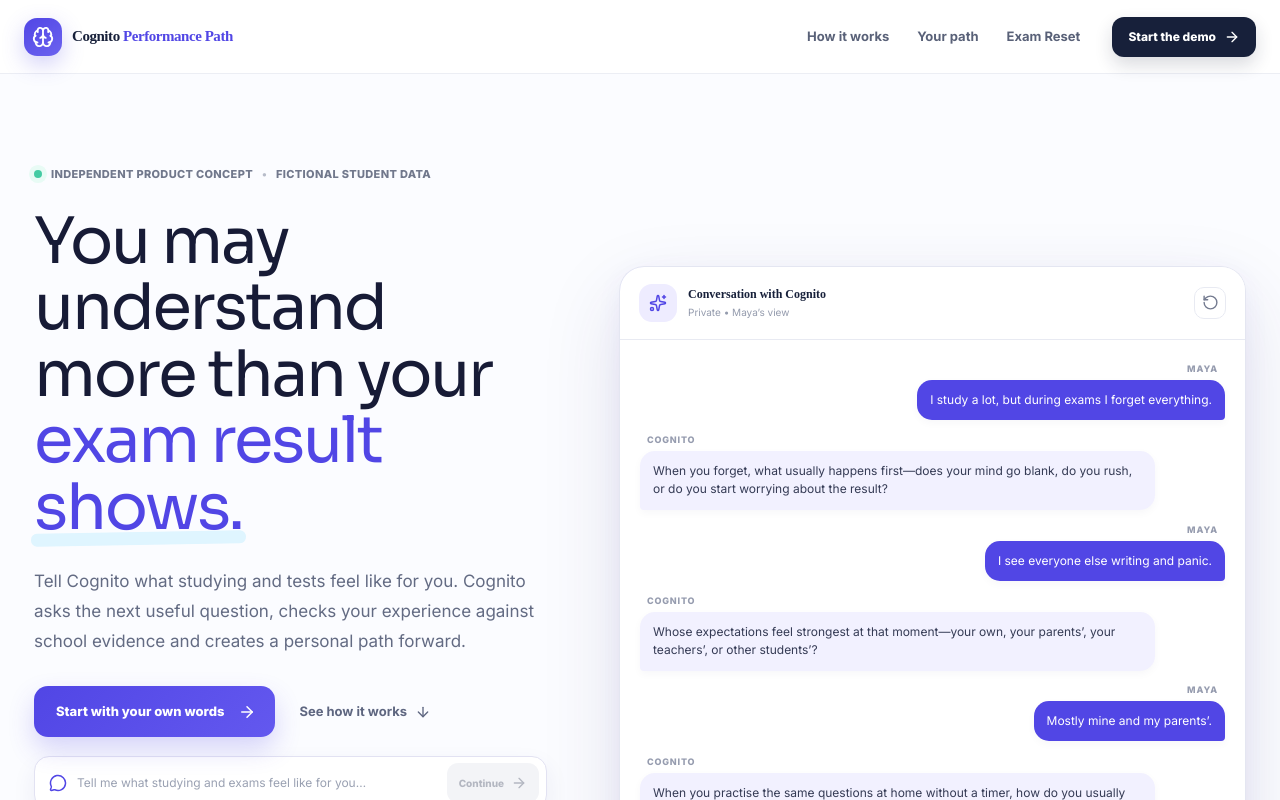
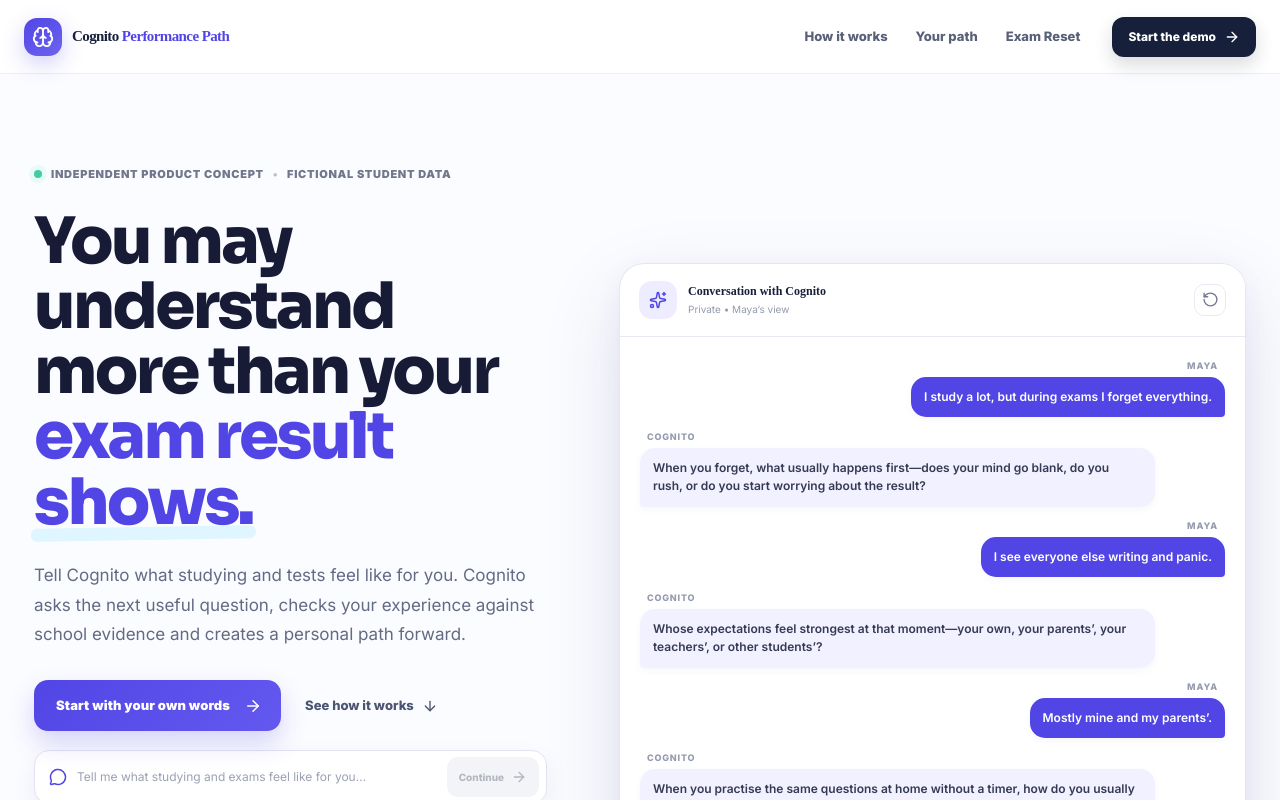
Before and after one commit to BeatViral/cognito-performance-path, a React (Vite) app: page / in a window 1280 px wide. Shown: the top 800 px of the page. Built offline with nearby package versions, Linux system fonts and the light colour scheme.

Commit message:
Strengthen typography hierarchy

```diff
--- a/src/index.css
+++ b/src/index.css
@@ -30,7 +30,7 @@ button { cursor: pointer; }
 button:focus-visible, a:focus-visible { outline: 3px solid rgba(55, 169, 237, .42); outline-offset: 3px; }
 button:disabled { opacity: .7; cursor: wait; }
 h1, h2, h3, h4, p { margin-top: 0; }
-h1, h2, h3, h4 { font-family: "Sora Variable", Sora, sans-serif; letter-spacing: -.035em; }
+h1, h2, h3, h4 { font-family: "Sora Variable", Sora, sans-serif; font-weight: 800; letter-spacing: -.04em; }
 svg { flex: 0 0 auto; }
 
 .site-header {
@@ -46,13 +46,13 @@ svg { flex: 0 0 auto; }
   top: 0;
   z-index: 50;
 }
-.brand { display: flex; align-items: center; gap: 10px; color: var(--ink); text-decoration: none; font-family: "Sora Variable"; font-weight: 700; font-size: 15px; letter-spacing: -.03em; }
+.brand { display: flex; align-items: center; gap: 10px; color: var(--ink); text-decoration: none; font-family: "Sora Variable"; font-weight: 800; font-size: 15px; letter-spacing: -.04em; }
 .brand b { color: var(--indigo); }
 .brand-mark { width: 38px; height: 38px; display: grid; place-items: center; border-radius: 13px; color: white; background: linear-gradient(145deg, var(--indigo), #6c63ef); box-shadow: 0 8px 22px rgba(81,70,229,.25); }
 .site-header nav { display: flex; gap: 28px; margin-left: auto; }
-.site-header nav a { color: #596178; text-decoration: none; font-size: 13px; font-weight: 650; }
+.site-header nav a { color: #596178; text-decoration: none; font-size: 13px; font-weight: 750; }
 .site-header nav a:hover { color: var(--indigo); }
-.header-action { display: flex; align-items: center; gap: 8px; border: 0; color: white; background: var(--ink); border-radius: 12px; padding: 11px 16px; font-size: 12px; font-weight: 750; box-shadow: 0 8px 18px rgba(23,32,58,.16); }
+.header-action { display: flex; align-items: center; gap: 8px; border: 0; color: white; background: var(--ink); border-radius: 12px; padding: 11px 16px; font-size: 12px; font-weight: 800; box-shadow: 0 8px 18px rgba(23,32,58,.16); }
 
 .hero { min-height: 770px; max-width: 1440px; margin: 0 auto; padding: 92px max(34px, calc((100% - 1240px)/2)) 62px; display: grid; grid-template-columns: .9fr 1.1fr; gap: 72px; align-items: center; position: relative; overflow: hidden; }
 .hero::before { content: ""; position: absolute; inset: 0; z-index: -3; background: radial-gradient(circle at 12% 20%, rgba(169,140,244,.13), transparent 28%), radial-gradient(circle at 90% 30%, rgba(55,169,237,.12), transparent 31%), linear-gradient(180deg,#fff 0%,#f9fbff 100%); }
@@ -60,19 +60,19 @@ svg { flex: 0 0 auto; }
 .hero-orb { position: absolute; border-radius: 50%; filter: blur(2px); z-index: -1; }
 .hero-orb-one { width: 170px; height: 170px; background: rgba(68,203,163,.09); bottom: 50px; left: -65px; }
 .hero-orb-two { width: 76px; height: 76px; background: rgba(255,124,97,.1); top: 100px; left: 47%; }
-.concept-label { display: flex; align-items: center; gap: 9px; color: #71788c; font-size: 11px; font-weight: 750; letter-spacing: .03em; text-transform: uppercase; margin-bottom: 26px; }
+.concept-label { display: flex; align-items: center; gap: 9px; color: #71788c; font-size: 11px; font-weight: 850; letter-spacing: .065em; text-transform: uppercase; margin-bottom: 26px; }
 .concept-label span { width: 8px; height: 8px; border-radius: 50%; background: var(--mint); box-shadow: 0 0 0 5px var(--mint-pale); }
 .concept-label i { color: #b7bcc9; font-style: normal; }
-.hero h1 { font-size: clamp(45px, 5vw, 67px); line-height: 1.04; max-width: 650px; margin-bottom: 26px; color: #171b36; }
+.hero h1 { font-size: clamp(45px, 5vw, 67px); line-height: 1.02; font-weight: 850; max-width: 650px; margin-bottom: 26px; color: #171b36; }
 .hero h1 span { color: var(--indigo); position: relative; z-index: 1; }
 .hero h1 span::after { content: ""; height: 13px; background: #dff5ff; position: absolute; left: -3px; right: -3px; bottom: 3px; z-index: -1; transform: rotate(-1deg); border-radius: 6px; }
 .hero-copy > p { font-size: 17px; line-height: 1.75; color: #636b83; max-width: 610px; margin-bottom: 30px; }
 .hero-actions { display: flex; align-items: center; gap: 20px; }
-.primary-button { border: 0; border-radius: 14px; background: linear-gradient(135deg,var(--indigo),#6358ef); color: white; min-height: 51px; padding: 0 19px 0 22px; font-weight: 750; font-size: 13px; display: inline-flex; align-items: center; justify-content: center; gap: 14px; box-shadow: 0 12px 26px rgba(81,70,229,.22); transition: transform .2s ease, box-shadow .2s ease; }
+.primary-button { border: 0; border-radius: 14px; background: linear-gradient(135deg,var(--indigo),#6358ef); color: white; min-height: 51px; padding: 0 19px 0 22px; font-weight: 850; font-size: 13px; letter-spacing: .01em; display: inline-flex; align-items: center; justify-content: center; gap: 14px; box-shadow: 0 12px 26px rgba(81,70,229,.22); transition: transform .2s ease, box-shadow .2s ease; }
 .primary-button svg { transition: transform .2s ease; }
 .primary-button:hover { transform: translateY(-2px); box-shadow: 0 17px 34px rgba(81,70,229,.28); }
 .primary-button:hover svg { transform: translateX(3px); }
-.text-button { border: 0; background: transparent; display: flex; gap: 8px; align-items: center; color: #5e6680; font-weight: 700; font-size: 13px; padding: 12px 4px; }
+.text-button { border: 0; background: transparent; display: flex; gap: 8px; align-items: center; color: #4c5570; font-weight: 800; font-size: 13px; padding: 12px 4px; }
 .hero-conversation-input { display: flex; align-items: center; gap: 10px; max-width: 610px; min-height: 54px; margin-top: 19px; padding: 6px 7px 6px 14px; background: white; border: 1px solid #e2e2f2; border-radius: 15px; color: var(--indigo); box-shadow: 0 10px 25px rgba(48,42,133,.07); }
 .hero-conversation-input:focus-within { border-color: #aaa3f2; box-shadow: 0 10px 25px rgba(81,70,229,.13), 0 0 0 3px rgba(81,70,229,.07); }
 .hero-conversation-input input { width: 100%; min-width: 0; border: 0; outline: 0; color: #3f4760; background: transparent; font-size: 12px; }
@@ -97,7 +97,7 @@ svg { flex: 0 0 auto; }
 .message-row { display: flex; flex-direction: column; margin-bottom: 13px; animation: message-in .42s cubic-bezier(.2,.8,.2,1) both; }
 .message-row.student { align-items: flex-end; }
 .speaker-label { font-size: 9px; text-transform: uppercase; letter-spacing: .09em; color: #969caf; font-weight: 800; margin: 0 7px 4px; }
-.message-bubble { border-radius: 15px 15px 15px 4px; padding: 11px 13px; background: #f2f1ff; color: #353b55; font-size: 12px; line-height: 1.55; max-width: 88%; box-shadow: 0 3px 9px rgba(35,42,77,.035); }
+.message-bubble { border-radius: 15px 15px 15px 4px; padding: 11px 13px; background: #f2f1ff; color: #353b55; font-size: 12px; font-weight: 540; line-height: 1.55; max-width: 88%; box-shadow: 0 3px 9px rgba(35,42,77,.035); }
 .student .message-bubble { border-radius: 15px 15px 4px 15px; background: var(--indigo); color: white; }
 .message-row.final .message-bubble { background: linear-gradient(135deg,#eafaf5,#edf8ff); border: 1px solid #cff1e6; color: #315e54; font-weight: 650; }
 .message-evidence-button { display: inline-flex; align-items: center; gap: 6px; margin: 8px 0 0; padding: 8px 10px; border: 1px solid #bce9da; border-radius: 10px; color: #277d68; background: #f1fcf8; font-size: 9px; font-weight: 800; }
@@ -115,7 +115,7 @@ svg { flex: 0 0 auto; }
 .section-heading { max-width: 650px; }
 .section-heading.center { text-align: center; margin-left: auto; margin-right: auto; }
 .eyebrow { display: inline-flex; align-items: center; gap: 7px; color: var(--indigo); background: var(--indigo-pale); border-radius: 999px; padding: 7px 11px; font-size: 10px; font-weight: 800; text-transform: uppercase; letter-spacing: .08em; margin-bottom: 20px; }
-.section-heading h2 { color: var(--ink); font-size: clamp(34px,4vw,47px); line-height: 1.13; margin-bottom: 17px; }
+.section-heading h2 { color: var(--ink); font-size: clamp(34px,4vw,47px); font-weight: 850; line-height: 1.08; margin-bottom: 17px; }
 .section-heading > p { color: var(--muted); font-size: 15px; line-height: 1.72; max-width: 610px; }
 .section-heading.center > p { margin-left: auto; margin-right: auto; }
 .section-grid { display: grid; grid-template-columns: 1.1fr .9fr; gap: 80px; align-items: center; }
```
Also changed, not shown: 4 other files (tests, documents, lock files or other folders).
